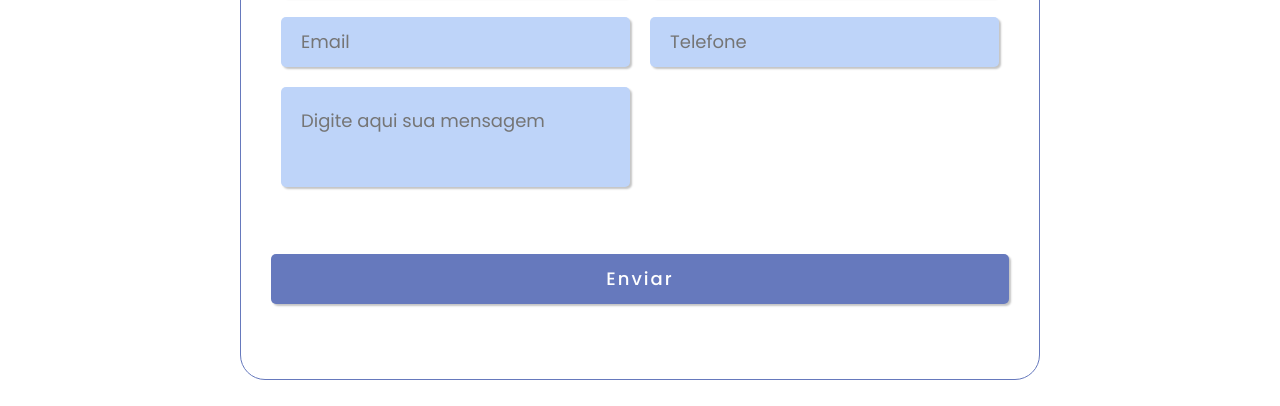
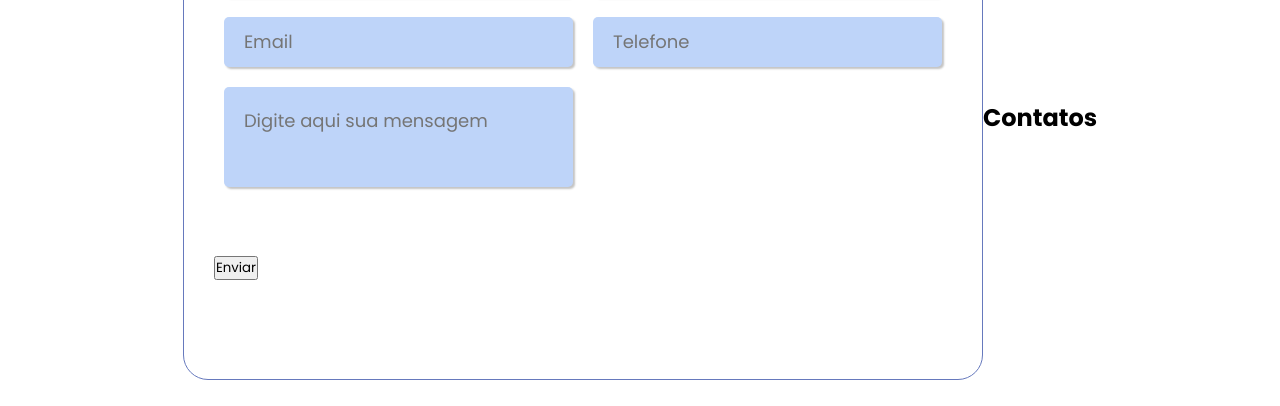
Before and after one commit to jhonatans/infoSports, a plain HTML site: page sprint 4/contato.html in a window 1280 px wide. Shown: the part 394-800 px from the top of the page. Drawn offline with Linux system fonts and the light colour scheme.

Commit message:
Update contato.html

```diff
--- a/sprint 4/contato.html
+++ b/sprint 4/contato.html
@@ -9,6 +9,7 @@
     <link rel="stylesheet" href="css/header.css">
     <link rel="stylesheet" href="css/footer.css">
     <script src="header.js" defer></script>
+    <script src="contato.js" defer></script>
 </head>
 
 <body>
@@ -58,11 +59,15 @@
                     </div>
 
                     <div class="button">
-                        <input type="submit" value="Enviar">
+                        <button value="Enviar" id="btnEnviar">Enviar</button>
                     </div>
                 </form>
             </div>
+            <section class="contacts">
+                <h2>Contatos</h2>
+            </section>
         </div>
+
         <footer class="footer">
             <span>Info Sports</span>
             <a href="#backToTop" class="footerAnchor">VOLTAR PARA O TOPO</a>
```
